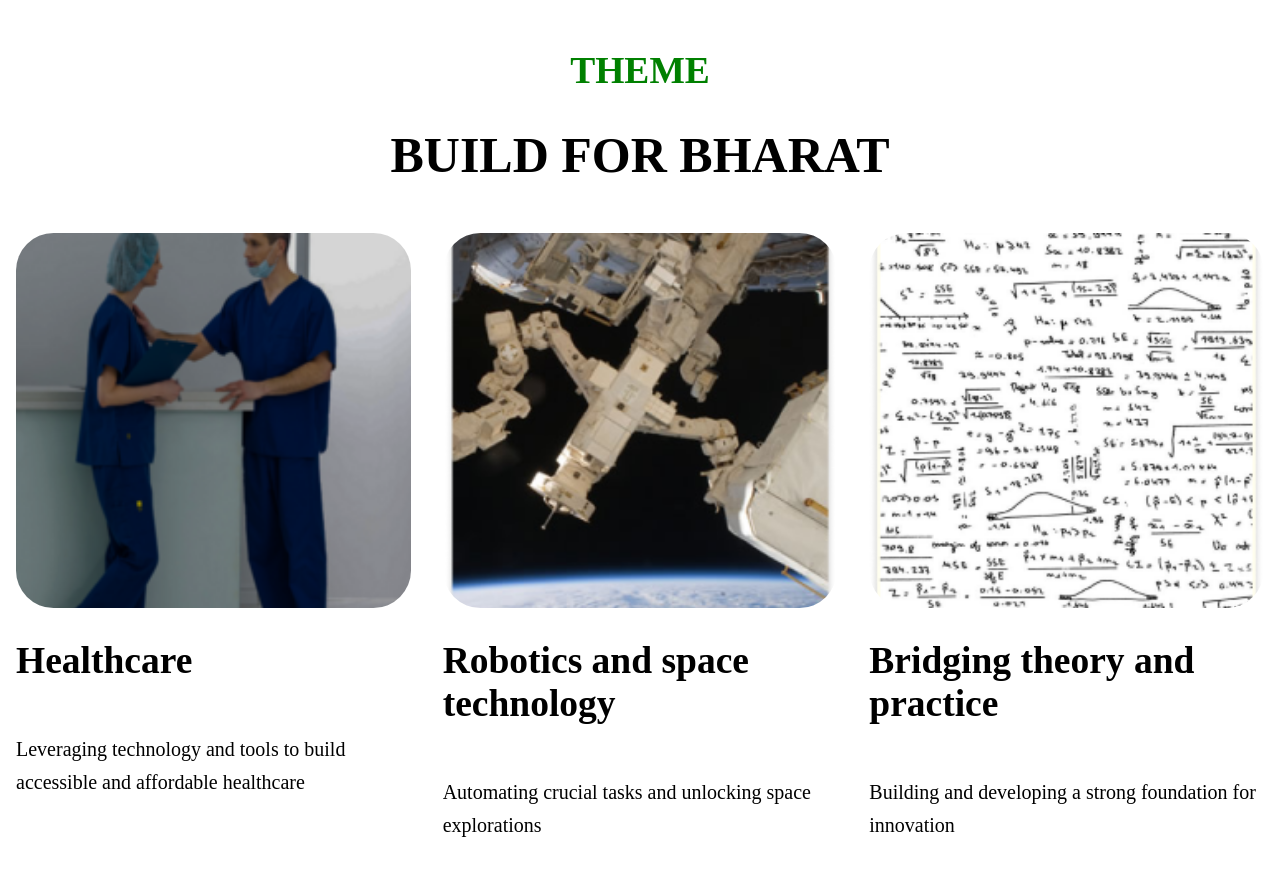
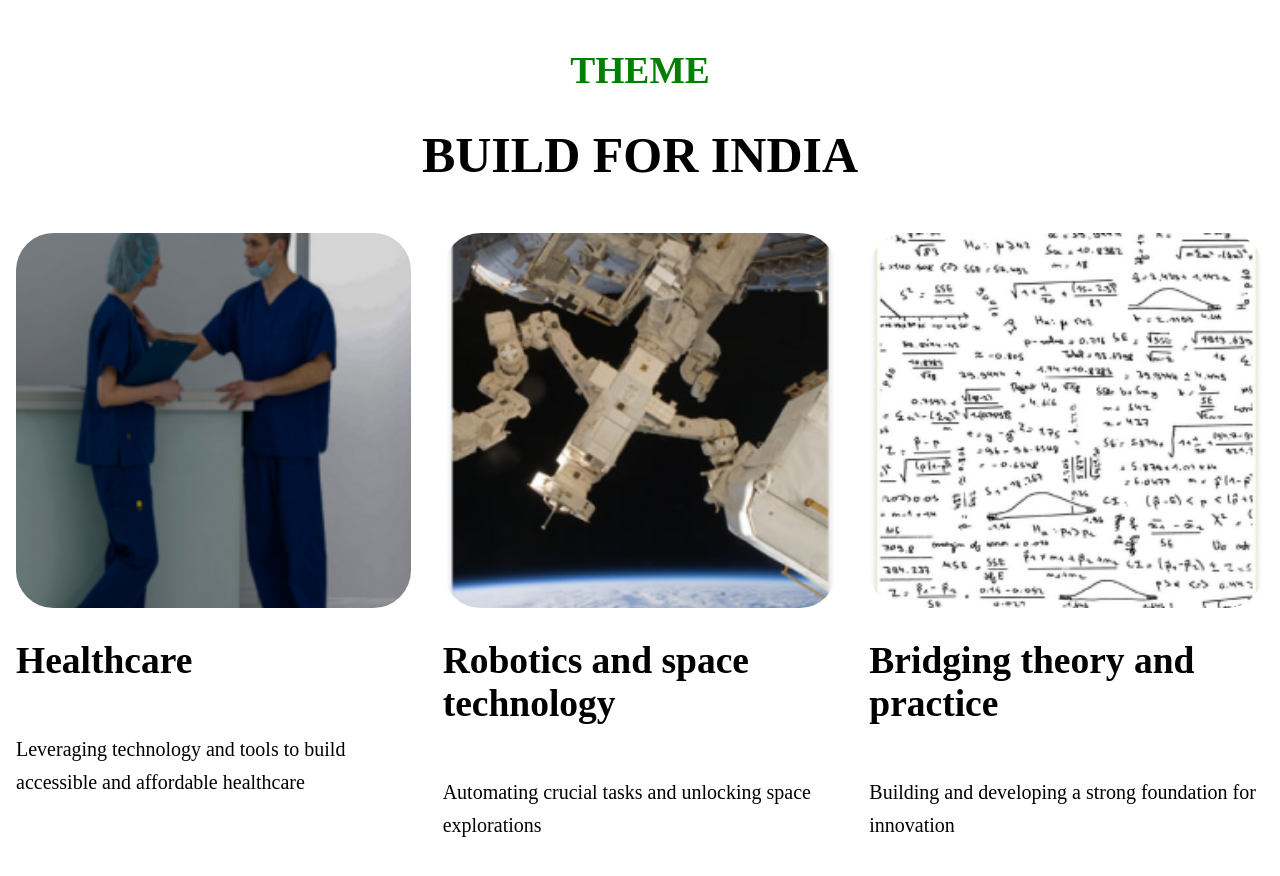
Before and after one commit to divyansh-4/RIISE_24, a React (Create React App) app in the folder riise/: page /#/ in a window 1280 px wide. Shown: the part 940-1816 px from the top of the page. Built offline with nearby package versions, Linux system fonts and the light colour scheme; a web font is replaced by a local one.

Commit message:
Minor edits

```diff
--- a/riise/src/components/Themes.js
+++ b/riise/src/components/Themes.js
@@ -18,7 +18,7 @@ const ThemePage = () => {
   return (
     <div className="theme-container">
       <h2 className="theme-heading">THEME</h2>
-      <h1 className="section-heading">BUILD FOR BHARAT</h1>
+      <h1 className="section-heading">BUILD FOR INDIA</h1>
       <RowContainer scroll={false} speed={7}>
         <Link to="/healthcare">
           <Card
--- a/riise/src/pages/HealthcarePage.js
+++ b/riise/src/pages/HealthcarePage.js
@@ -26,7 +26,7 @@ const HealthcarePage = () => {
       <Hackathon
         title="Localize and Extract Cancer Cells from Microscopic Images: A Medical Segmentation Problem"
         message="Prof. Anubha Gupta would like to thank SERB, Department of Science & Technology, Govt. of India for Grant no. SPF/2021/000209. Organizers would also like to thank the Centre of Excellence in Healthcare, IIIT-Delhi for the support to conduct this activity. "
-        registerLink="https://docs.google.com/forms/d/e/1FAIpQLSd9CcVMj2jj9REtWkVmSXNwv6zVc2sw4DLEZGzZstuJQtEKjw/viewform?usp=sf_link"
+        registerLink="https://docs.google.com/forms/d/e/1FAIpQLSfZaT76uqYmGERq3SvsYqRq8gpLFx_fxcLEt0nLSctei9KW-w/viewform"
         organisers={[
           {
             name: "Dr. Jaspreet Kaur",
```
